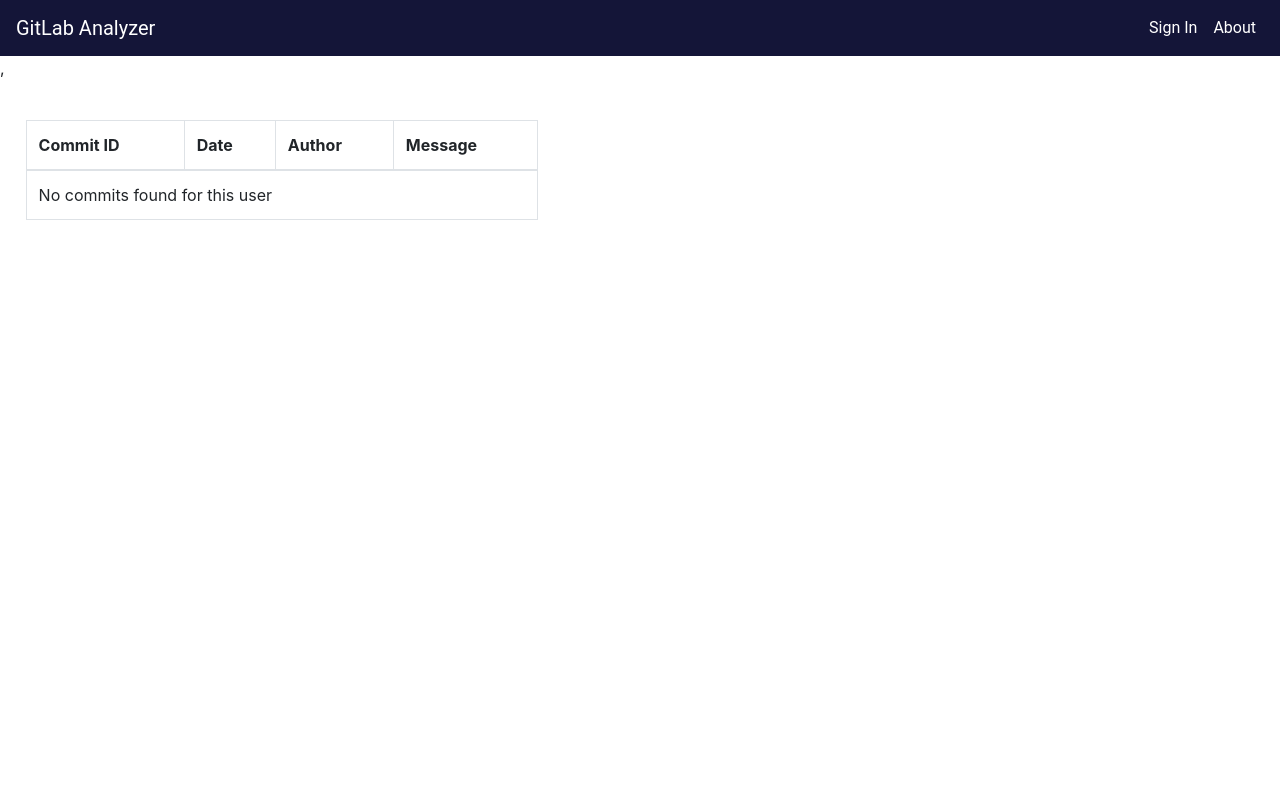
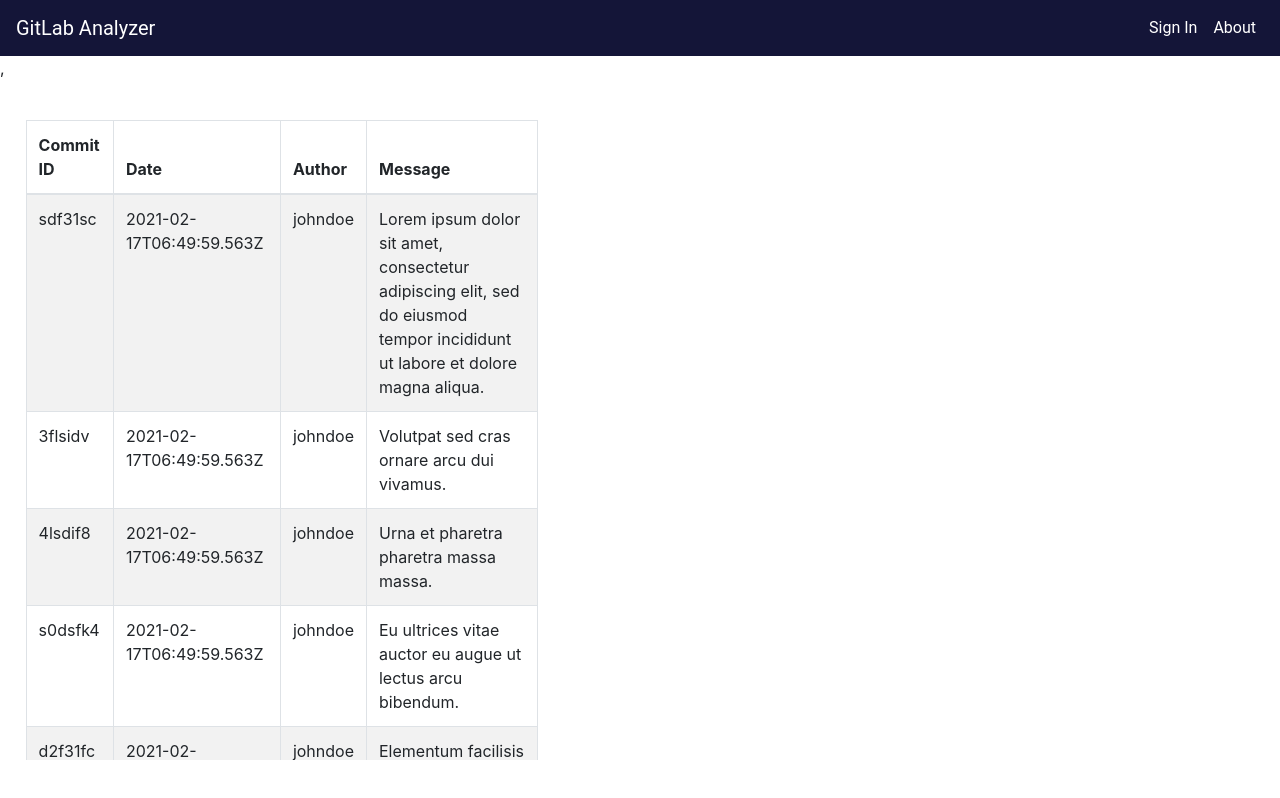
Before and after one commit to iasmaro/GitLabAnalyzer, a React (Create React App) app in the folder frontend/: page /Analysis in a window 1280 px wide. Built offline with nearby package versions, Linux system fonts and the light colour scheme.

Commit message:
Move commits and repo mocks into Mock  directory

```diff
--- a/frontend/src/Pages/Analysis/Analysis.js
+++ b/frontend/src/Pages/Analysis/Analysis.js
@@ -2,12 +2,12 @@
 
 import CommitsList from 'Components/CommitsList/CommitsList';
 
-import{commitsEmpty} from './mockCommits';
+import{ commits } from 'Mocks/mockCommits';
 
 const Analysis = (props) => {
     return (
         <div>
-            <CommitsList commits={commitsEmpty}/>
+            <CommitsList commits={commits}/>
         </div>
     )
 }
--- a/frontend/src/Pages/Dashboard/Dashboard.js
+++ b/frontend/src/Pages/Dashboard/Dashboard.js
@@ -3,7 +3,7 @@
 import RepoList from 'Components/RepoList/RepoList';
 
 import './Dashboard.css';
-import{repos} from './mockRepos';
+import{repos} from 'Mocks/mockRepos';
 
 const Dashboard = (props) => {
     return (
```
Also changed, not shown: frontend/src/Mocks/mockCommits.js (renamed from frontend/src/Pages/Analysis/mockCommits.js), frontend/src/Mocks/mockRepos.js (renamed from frontend/src/Pages/Dashboard/mockRepos.js).
